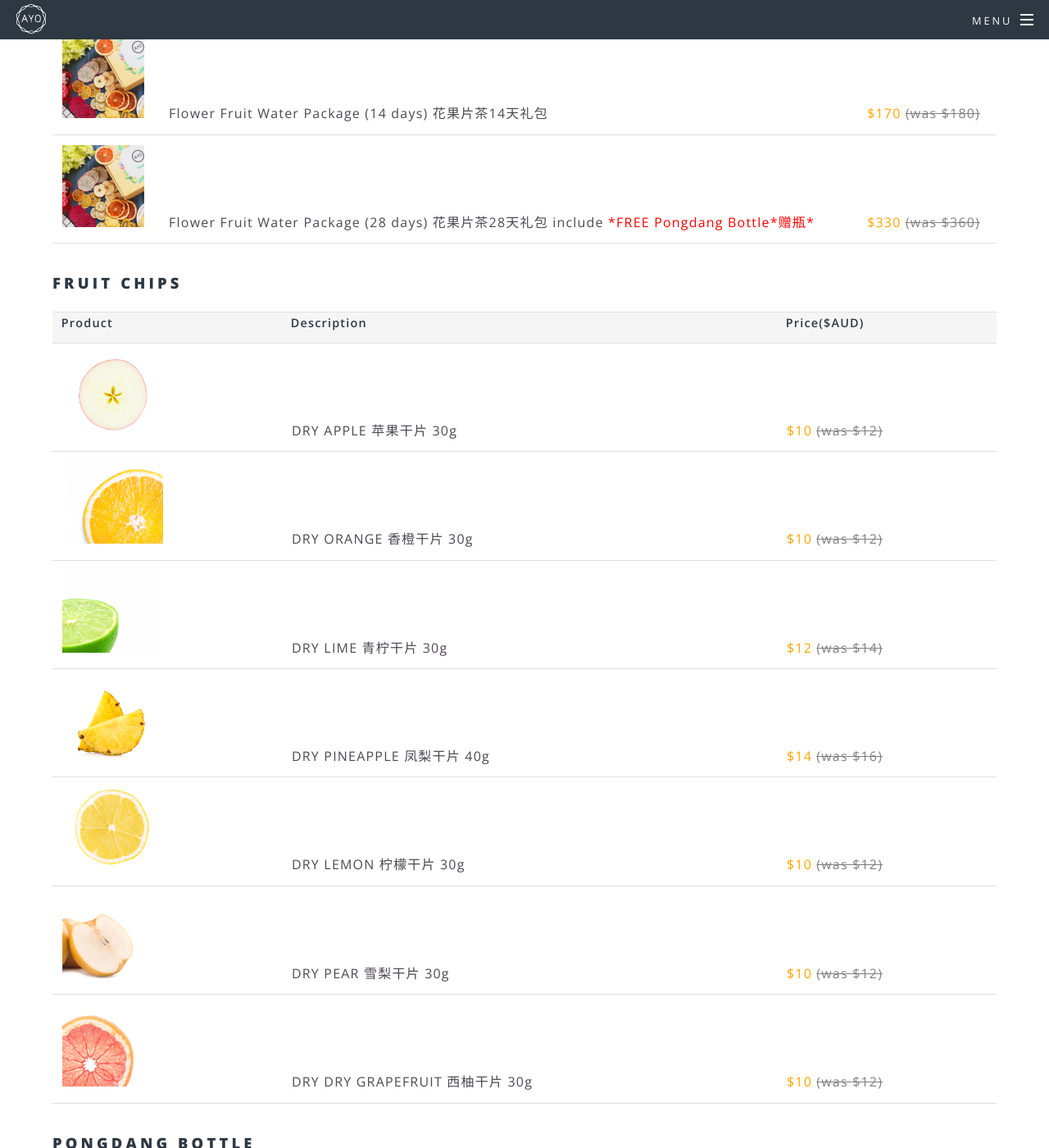
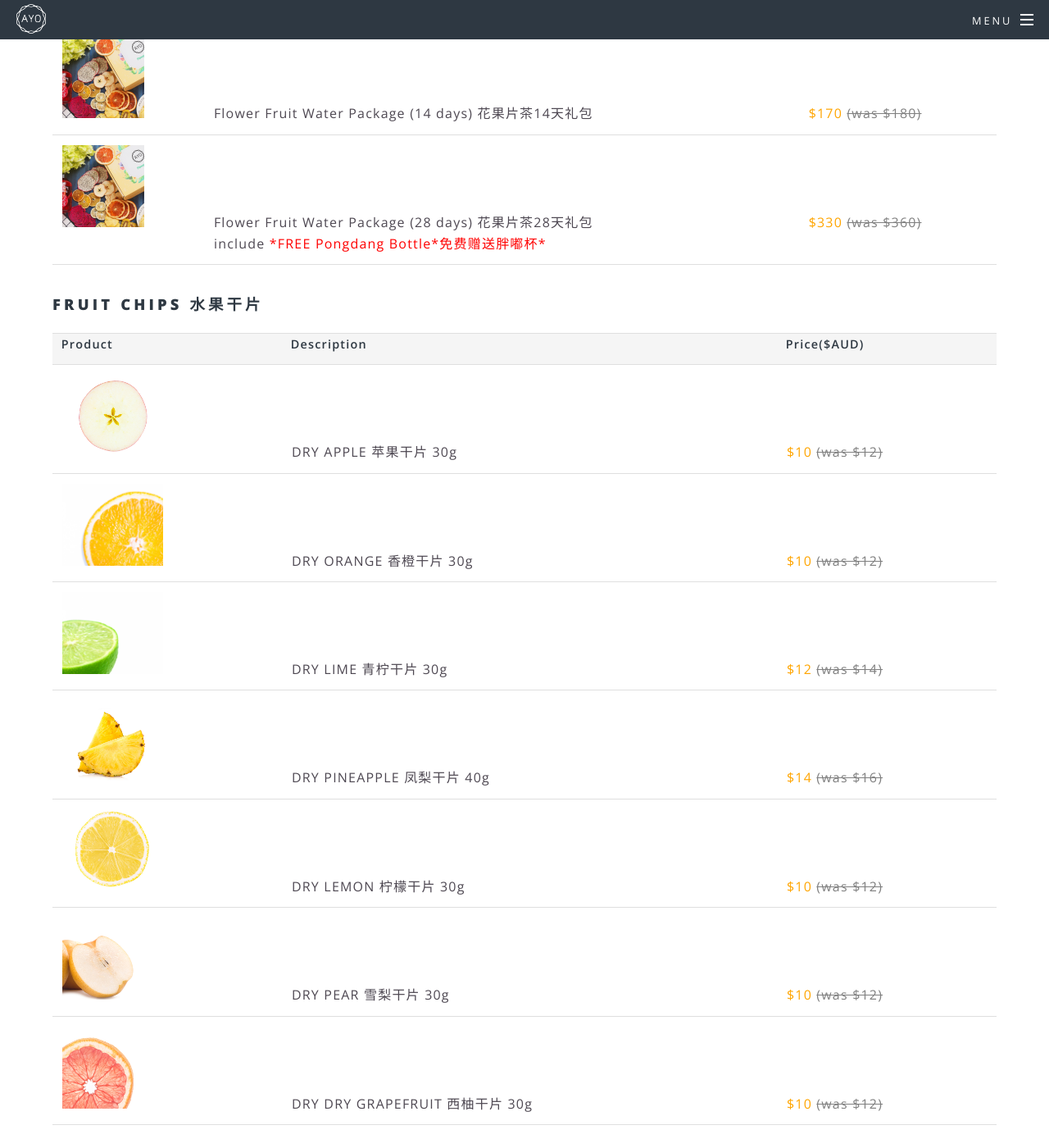
Before and after one commit to ckhung93/ayowater.github.io, a Jekyll site: the page built from products.html, in a window 1280 px wide and 1400 px high, scrolled down 621 px. Shown: the whole window at 82% size. Built offline with Jekyll 4.4.1, drawn with Linux system fonts in a browser that asks for light colours; some of the changed text lies outside the part shown.

Commit message:
Update products.html

```diff
--- a/products.html
+++ b/products.html
@@ -27,14 +27,15 @@ title: Products
   </tr>
   <tr>
     <td><img src="images/package.png" height="100"></td>
-    <td>Flower Fruit Water Package (28 days) 花果片茶28天礼包 include <font color="red">*FREE Pongdang Bottle*赠瓶*</font></td>
+    <td>Flower Fruit Water Package (28 days) 花果片茶28天礼包
+	    <br/ >include <font color="red">*FREE Pongdang Bottle*免费赠送胖嘟杯*</font></td>
     <td><font color="orange">$330 </font><font color="grey"><s>(was $360)</s></font></td>
   </tr>
 	</table>
 </section>
 
 <!-- Fruit Chips -->
-	<h3>Fruit Chips</h3>
+	<h3>Fruit Chips 水果干片</h3>
 <section>
 <table style="width:100%">
   <tr>
@@ -93,7 +94,7 @@ title: Products
 </section>
 
 <!-- Pongdang Bottle -->
-	<h3>Pongdang Bottle</h3>
+	<h3>Pongdang Bottle 胖嘟杯</h3>
 <section>
 	<table style="width:100%">
   <tr>
```
